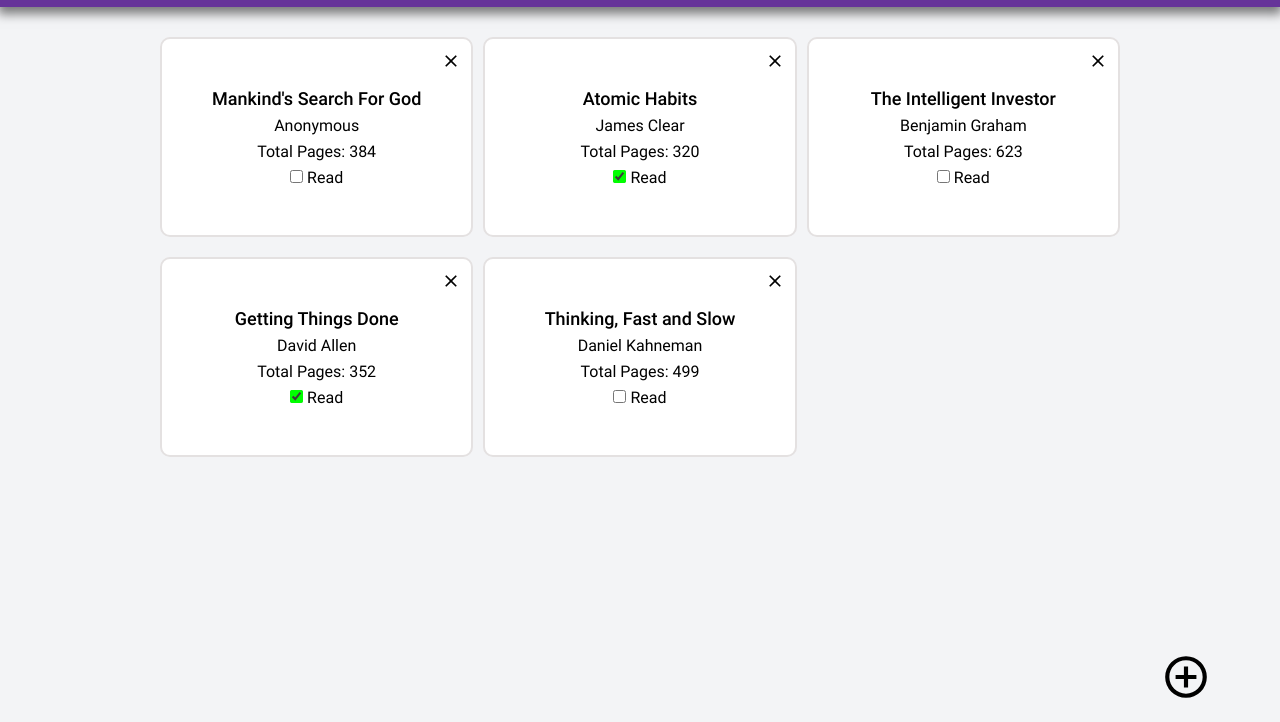
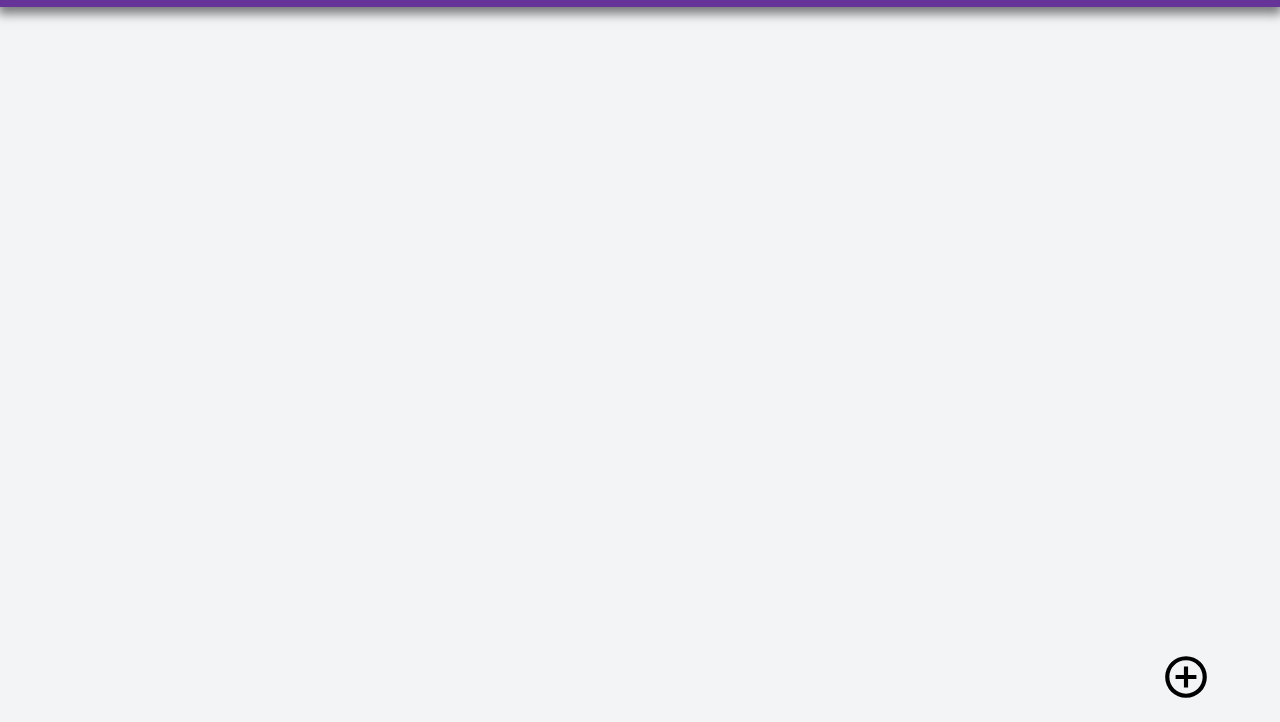
Before and after one commit to AdjeteySowah/library, a plain HTML site: page index.html in a window 1280 px wide. Shown: the part 78-800 px from the top of the page. Drawn offline with Linux system fonts and the light colour scheme.

Commit message:
Remove the library container's children
All book cards are now created by DOM manipulation

```diff
--- a/index.html
+++ b/index.html
@@ -15,107 +15,37 @@
    </header>
 
    <main class="main">
-      <output class="library">
-         <div class="library__book">
-            <div>
-               <img src="./assets/imgs/remove.svg" alt="remove icon">
-            </div>
-            <div>
-               <h2 class="book-title">Mankind's Search For God</h2>
-               <p class="book-author">Anonymous</p>
-               <p class="book-pages">Total Pages: 384</p>
-               <p class="book-read-status">
-                  <input type="checkbox" id="read" name="read">
-                  <label for="read">Read</label>
-               </p>
-            </div>
-         </div>
-         <div class="library__book">
-            <div>
-               <img src="./assets/imgs/remove.svg" alt="remove icon">
-            </div>
-            <div>
-               <h2 class="book-title">Atomic Habits</h2>
-               <p class="book-author">James Clear</p>
-               <p class="book-pages">Total Pages: 320</p>
-               <p class="book-read-status">
-                  <input type="checkbox" id="read" name="read" checked>
-                  <label for="read">Read</label>
-               </p>
-            </div>
-         </div>
-         <div class="library__book">
-            <div>
-               <img src="./assets/imgs/remove.svg" alt="remove icon">
-            </div>
-            <div>
-               <h2 class="book-title">The Intelligent Investor</h2>
-               <p class="book-author">Benjamin Graham</p>
-               <p class="book-pages">Total Pages: 623</p>
-               <p class="book-read-status">
-                  <input type="checkbox" id="read" name="read">
-                  <label for="read">Read</label>
-               </p>
-            </div>
-         </div>
-         <div class="library__book">
-            <div>
-               <img src="./assets/imgs/remove.svg" alt="remove icon">
-            </div>
-            <div>
-               <h2 class="book-title">Getting Things Done</h2>
-               <p class="book-author">David Allen</p>
-               <p class="book-pages">Total Pages: 352</p>
-               <p class="book-read-status">
-                  <input type="checkbox" id="read" name="read" checked>
-                  <label for="read">Read</label>
-               </p>
-            </div>
-         </div>
-         <div class="library__book">
-            <div>
-               <img src="./assets/imgs/remove.svg" alt="remove icon">
-            </div>
-            <div>
-               <h2 class="book-title">Thinking, Fast and Slow</h2>
-               <p class="book-author">Daniel Kahneman</p>
-               <p class="book-pages">Total Pages: 499</p>
-               <p class="book-read-status">
-                  <input type="checkbox" id="read" name="read">
-                  <label for="read">Read</label>
-               </p>
-            </div>
-         </div>
-      </output>
+      <div class="library output">
 
+      </div>
       <p class="add-book">
          <img src="./assets/imgs/plus-circle.svg" alt="add more books icon">
       </p>
    </main>
 
    <dialog class="dialog">
-      <form>
+      <form method="dialog">
          <div class="form-inputs">
             <div>
                <label for="title">Title</label>
-               <input type="text" id="title" name="title" maxlength="40">
+               <input type="text" id="title" name="title" maxlength="40" required>
             </div>
             <div>
                <label for="author">Author</label>
-               <input type="text" id="author" name="author" maxlength="20">
+               <input type="text" id="author" name="author" maxlength="20" required>
             </div>
             <div>
                <label for="pages">Number of Pages</label>
-               <input type="number" id="pages" name="pages">
+               <input type="number" id="pages" name="pages" required>
             </div>
             <div>
-               <input type="checkbox" id="read" name="read">
-               <label for="read">Read?</label>
+               <input type="checkbox" id="read--form" name="read--form">
+               <label for="read--form">Read?</label>
             </div>
          </div>
          <div class="form-actions">
-            <button class="add" value="default">Add</button>
-            <button class="cancel" value="cancel" formmethod="dialog">Cancel</button>
+            <button type="submit" value="add">Add</button>
+            <button type="button" value="cancel">Cancel</button>
          </div>
       </form>
    </dialog>
```
